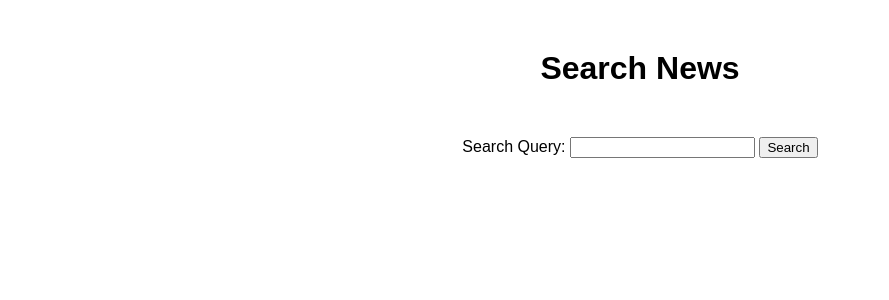
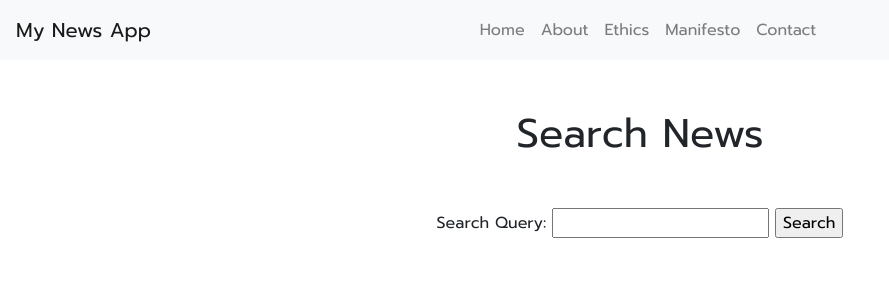
Before and after one commit to VassoD/cohere_hackathon, a Flask app: page / in a window 1280 px wide. Shown: the top 300 px of the page, without its empty margins (0-889 px from the left). Run offline with Flask 2, Linux system fonts and the light colour scheme; some libraries are stand-ins or nearby versions.

Commit message:
navbar content and css

```diff
--- a/app.py
+++ b/app.py
@@ -1,6 +1,8 @@
 from flask import Flask, render_template, request
 import praw
 # from datetime import datetime
+from flask import jsonify
+from threading import Thread
 
 app = Flask(__name__)
 
@@ -9,21 +11,20 @@ app = Flask(__name__)
 # formatted_date_time = date_time.strftime("%Y-%m-%d %H:%M:%S")
 
 @app.route("/", methods=["GET", "POST"])
-def index():
+def home():
     if request.method == "POST":
         search_query = request.form["search_query"]
         matching_articles = search_articles(search_query)
         total_articles = len(matching_articles)
-        return render_template("index.html", articles=matching_articles, total_articles=total_articles)
-    return render_template("index.html")
+        return render_template("home.html", articles=matching_articles, total_articles=total_articles)
+    return render_template("home.html")
 
 def search_articles(search_query):
     reddit = praw.Reddit(client_id="f1ecYWIeukFQEEOPHjdtkA",
                          client_secret="KIbEIfhjYb1tfczA9sj3qlV95Fe7WA",
                          user_agent="praw_scraper_1.0")
     # subreddit_mapping = {"technews": "Tech News", "UkraineWarVideoReport": "Ukrain War Report","worldnews": "World News","ClimateNews": "Climate News","Coronavirus": "Covid 19 News","business": "Business News","Health": "Health News"}
-    subreddit_mapping = {"technews": "Tech News", "UkraineWarVideoReport": "Ukrain War Report"}
-
+    subreddit_mapping = {"technews": "Tech News"}
     matching_articles = []
     for subreddit in subreddit_mapping.keys():
         subreddit = reddit.subreddit(subreddit)
@@ -36,5 +37,22 @@ def search_articles(search_query):
     return matching_articles
 
 
+@app.route("/ethics")
+def ethics():
+    return render_template("ethics.html")
+
+@app.route("/about")
+def about():
+    return render_template("about.html")
+
+@app.route("/manifesto")
+def manifesto():
+    return render_template("manifesto.html")
+
+@app.route("/contact")
+def contact():
+    return render_template("contact.html")
+
+
 if __name__ == "__main__":
     app.run(debug=True)
--- a/static/styles.css
+++ b/static/styles.css
@@ -1,5 +1,8 @@
+
+@import url('https://fonts.googleapis.com/css2?family=Prompt&display=swap');
+
 body {
-    font-family: Arial, sans-serif;
+    font-family: 'Prompt', sans-serif;
     margin: 0;
     padding: 0;
 }
@@ -38,3 +41,47 @@ form {
     overflow-y: scroll;
     height: 300px;
 }
+
+nav {
+    display: flex;
+    justify-content: space-between;
+    align-items: center;
+    padding: 20px;
+}
+
+.navbar-brand {
+    flex: 1;
+}
+
+.navbar-nav {
+    display: flex;
+    justify-content: flex-end;
+    align-items: center;
+}
+
+.navbar-nav a {
+    padding: 10px;
+    text-decoration: none;
+    color: black;
+}
+
+.container {
+    display: flex;
+    justify-content: flex-start;
+    align-items: center;
+}
+
+
+.picture{
+    width: 40%;
+    margin: 2em 2em 0 0;
+}
+
+.text-content{
+    width: 50%;
+}
+
+.lead{
+    font-size: 42px;
+    font-weight: 600;
+}
--- /dev/null
+++ b/templates/base.html
@@ -0,0 +1,49 @@
+<!DOCTYPE html>
+<html>
+
+<head>
+  <title>Search News</title>
+  <link rel="stylesheet" href="https://stackpath.bootstrapcdn.com/bootstrap/4.5.2/css/bootstrap.min.css"
+    integrity="sha384-JcKb8q3iqJ61gNV9KGb8thSsNjpSL0n8PARn9HuZOnIxN0hoP+VmmDGMN5t9UJ0Z" crossorigin="anonymous">
+  <script src="https://code.jquery.com/jquery-3.5.1.slim.min.js"
+    integrity="sha384-DfXdz2htPH0lsSSs5nCTpuj/zy4C+OGpamoFVy38MVBnE+IbbVYUew+OrCXaRkfj" crossorigin="anonymous">
+  </script>
+  <script src="https://cdn.jsdelivr.net/npm/popper.js@1.16.1/dist/umd/popper.min.js"
+    integrity="sha384-9/reFTGAW83EW2RDu2S0VKaIzap3H66lZH81PoYlFhbGU+6BZp6G7niu735Sk7lN" crossorigin="anonymous">
+  </script>
+
+  <link rel="stylesheet" href="../static/styles.css">
+</head>
+
+<body>
+  <nav class="navbar navbar-expand-lg navbar-light bg-light">
+    <a class="navbar-brand" href="#">My News App</a>
+    <button class="navbar-toggler" type="button" data-toggle="collapse" data-target="#navbarNav"
+      aria-controls="navbarNav" aria-expanded="false" aria-label="Toggle navigation">
+      <span class="navbar-toggler-icon"></span>
+    </button>
+    <div class="collapse navbar-collapse" id="navbarNav">
+      <ul class="navbar-nav">
+        <li class="nav-item">
+          <a class="nav-link" href="{{ url_for('home') }}">Home</a>
+        </li>
+        <li class="nav-item">
+          <a class="nav-link" href="{{ url_for('about') }}">About</a>
+        </li>
+        <li class="nav-item">
+          <a class="nav-link" href="{{ url_for('ethics') }}">Ethics</a>
+        </li>
+        <li class="nav-item">
+          <a class="nav-link" href="{{ url_for('manifesto') }}">Manifesto</a>
+        </li>
+        <li class="nav-item">
+          <a class="nav-link" href="{{ url_for('contact') }}">Contact</a>
+        </li>
+      </ul>
+    </div>
+  </nav>
+
+  {% block content %}{% endblock %}
+</body>
+
+</html>
--- a/templates/index.html
+++ b/templates/home.html
@@ -1,12 +1,6 @@
-<!DOCTYPE html>
-<html>
+{% extends "base.html" %}
 
-<head>
-  <title>Search News</title>
-  <link rel="stylesheet" href="../static/styles.css">
-</head>
-
-<body>
+  {% block content %}
   <h1>Search News</h1>
   <form action="/" method="POST">
     <label for="search_query">Search Query:</label>
@@ -25,6 +19,6 @@
       {% endif %}
     </ul>
   </div>
-</body>
-
-</html>
+  <!-- <script src="../static/main.js"></script> -->
+  <!-- <script src="https://code.jquery.com/jquery-3.6.0.min.js"></script> -->
+  {% endblock %}
```
Also changed, not shown: static/main.js (added, +16 -0 lines), templates/about.html (added, +14 -0 lines), templates/contact.html (added, +13 -0 lines), templates/ethics.html (added, +15 -0 lines), templates/manifesto.html (added, +15 -0 lines), static/images/sentientai.png (added).
